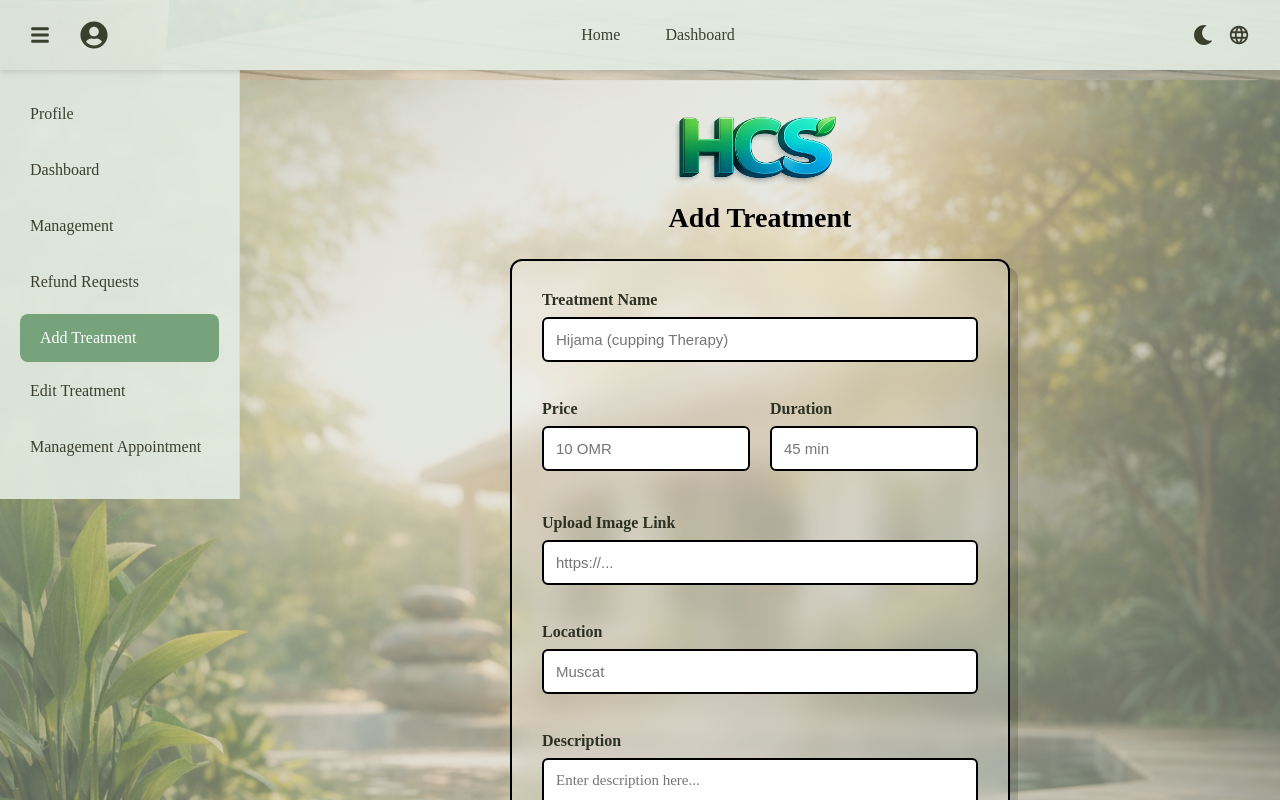
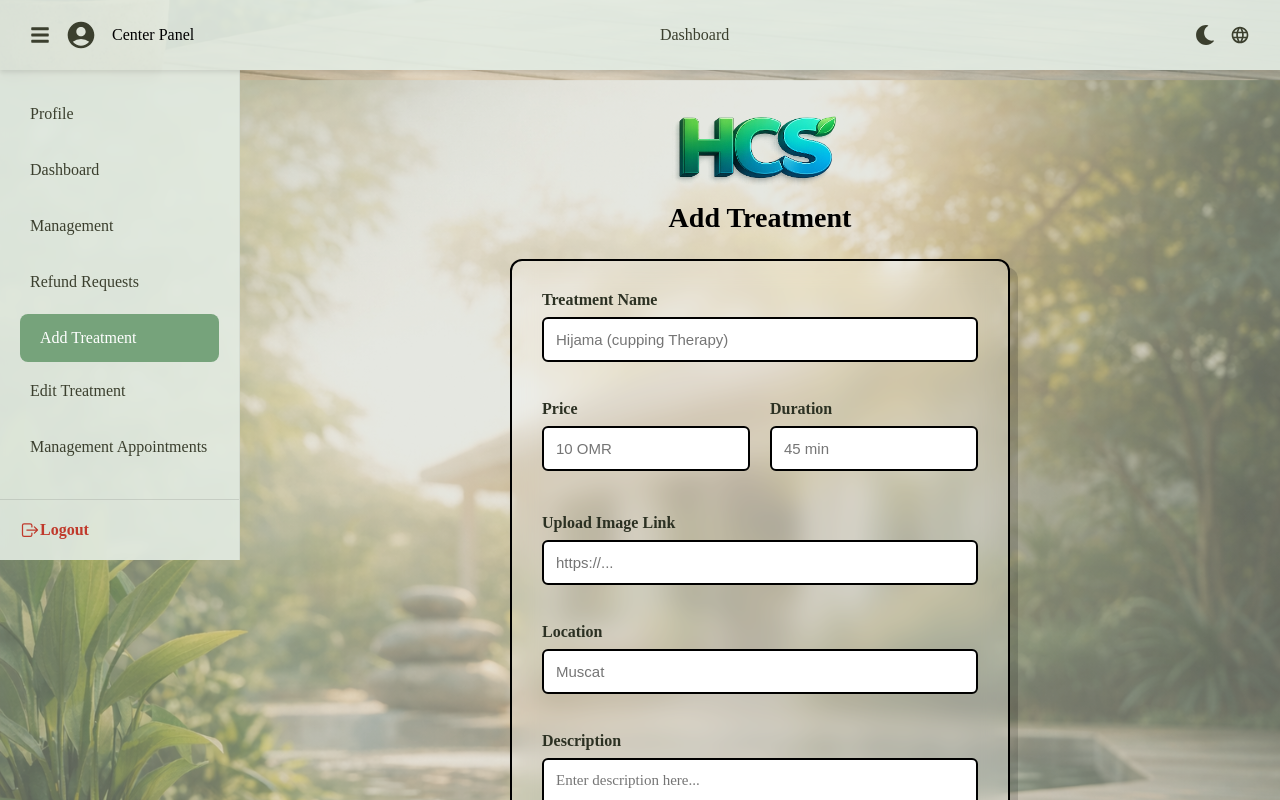
Before and after one commit to Ruba-prog-hup/HCS-Management-System, a React (Vite) app in the folder client/: page /center/add-treatment in a window 1280 px wide. Shown: the top 800 px of the page. Built offline with nearby package versions, Linux system fonts and the light colour scheme.

Commit message:
Update AddTreatment.jsx

```diff
--- a/client/src/components/center/AddTreatment.jsx
+++ b/client/src/components/center/AddTreatment.jsx
@@ -1,10 +1,15 @@
 import React, { useState } from "react";
-import { FaBars, FaMoon, FaSun, FaUserCircle } from "react-icons/fa";
-import { MdLanguage } from "react-icons/md";
+import "./Center.css";
+import {
+  MdLanguage, MdAccountCircle,
+} from "react-icons/md";
+import { FaMoon, FaSun, FaBars } from "react-icons/fa";
+import { IoLogOutOutline } from "react-icons/io5";
+import { useNavigate } from "react-router-dom";
 import logoImg from "../../assets/logo.png";
-import "./Center.css";
 
 export default function AddTreatment() {
+  const navigate = useNavigate();
   const [open, setOpen] = useState(true);
   const [darkMode, setDarkMode] = useState(false);
 
@@ -12,45 +17,48 @@ export default function AddTreatment() {
     <div className={`center-page ${darkMode ? "dark" : ""}`}>
       <div className="center-overlay">
 
+
         <div className="topbar">
           <div className="topbar-left">
-            <button className="icon-btn" onClick={() => setOpen(!open)}>
-              <FaBars size={20} />
+            <button className="icon-btn" onClick={() => setOpen(!open)}><FaBars /></button>
+            <button className="icon-btn profile-nav-btn" onClick={() => navigate("/center/center-profile")}>
+              <MdAccountCircle size={32} />
             </button>
-            <FaUserCircle size={28} className="nav-item" />
-
+            <span className="menu-text">Center Panel</span>
           </div>
 
           <div className="topbar-center">
-            <div className="nav-item">Home</div>
-            <div className="nav-item">Dashboard</div>
+            <div className="nav-item" onClick={() => navigate("/center/dashboard")}>Dashboard</div>
+
           </div>
 
           <div className="topbar-right">
             <button className="icon-btn" onClick={() => setDarkMode(!darkMode)}>
-              {darkMode ? <FaSun color="#f1c40f" size={20} /> : <FaMoon size={20} />}
+              {darkMode ? <FaSun color="#f1c40f" /> : <FaMoon />}
             </button>
-            <button className="icon-btn">
-              <MdLanguage size={22} />
-            </button>
+            <button className="icon-btn"><MdLanguage /></button>
           </div>
         </div>
 
         <div className="layout">
+
           <div className={`sidebar ${open ? "open" : ""}`}>
             <div className="sidebar-content">
-              <div className="sidebar-item ">Profile</div>
-              <div className="sidebar-item">Dashboard</div>
-              <div className="sidebar-item ">Management</div>
-              <div className="sidebar-item">Refund Requests</div>
+              <div className="sidebar-item" onClick={() => navigate("/center/center-profile")}>Profile</div>
+              <div className="sidebar-item" onClick={() => navigate("/center/dashboard")}>Dashboard</div>
+              <div className="sidebar-item" onClick={() => navigate("/center/management")}>Management</div>
+              <div className="sidebar-item" onClick={() => navigate("/center/appointment-refundApproval")}>Refund Requests</div>
               <div className="sidebar-item active">Add Treatment</div>
-              <div className="sidebar-item">Edit Treatment</div>
-              <div className="sidebar-item">Management Appointment</div>
+              <div className="sidebar-item" onClick={() => navigate("/center/edit-treatment")}>Edit Treatment</div>
+              <div className="sidebar-item" onClick={() => navigate("/center/management-appointment")}>Management Appointments</div>
+            </div>
 
+            <div className="sidebar-logout" onClick={() => navigate("/")}>
+              <IoLogOutOutline size={20} /> Logout
             </div>
           </div>
+
           <div className="content-wrapper">
-
             <img
               src={logoImg}
               alt="HCS Logo"
@@ -64,7 +72,6 @@ export default function AddTreatment() {
                 <label className="card-label">Treatment Name</label>
                 <input type="text" className="styled-input" placeholder="Hijama (cupping Therapy)" />
               </div>
-
 
               <div className="form-row" style={{ display: 'flex', gap: '20px' }}>
                 <div className="form-group" style={{ flex: 1 }}>
@@ -92,10 +99,16 @@ export default function AddTreatment() {
                 <textarea className="styled-input" rows="3" placeholder="Enter description here..."></textarea>
               </div>
 
-
               <div className="form-actions" style={{ display: 'flex', gap: '15px', marginTop: '10px' }}>
                 <button type="submit" className="save-btn" style={{ flex: 1 }}>Add</button>
-                <button type="button" className="save-btn cancel-btn" style={{ flex: 1 }}>Cancel</button>
+                <button
+                    type="button"
+                    className="save-btn cancel-btn"
+                    style={{ flex: 1 }}
+                    onClick={() => navigate("/center/dashboard")}
+                >
+                    Cancel
+                </button>
               </div>
             </form>
           </div>
```
